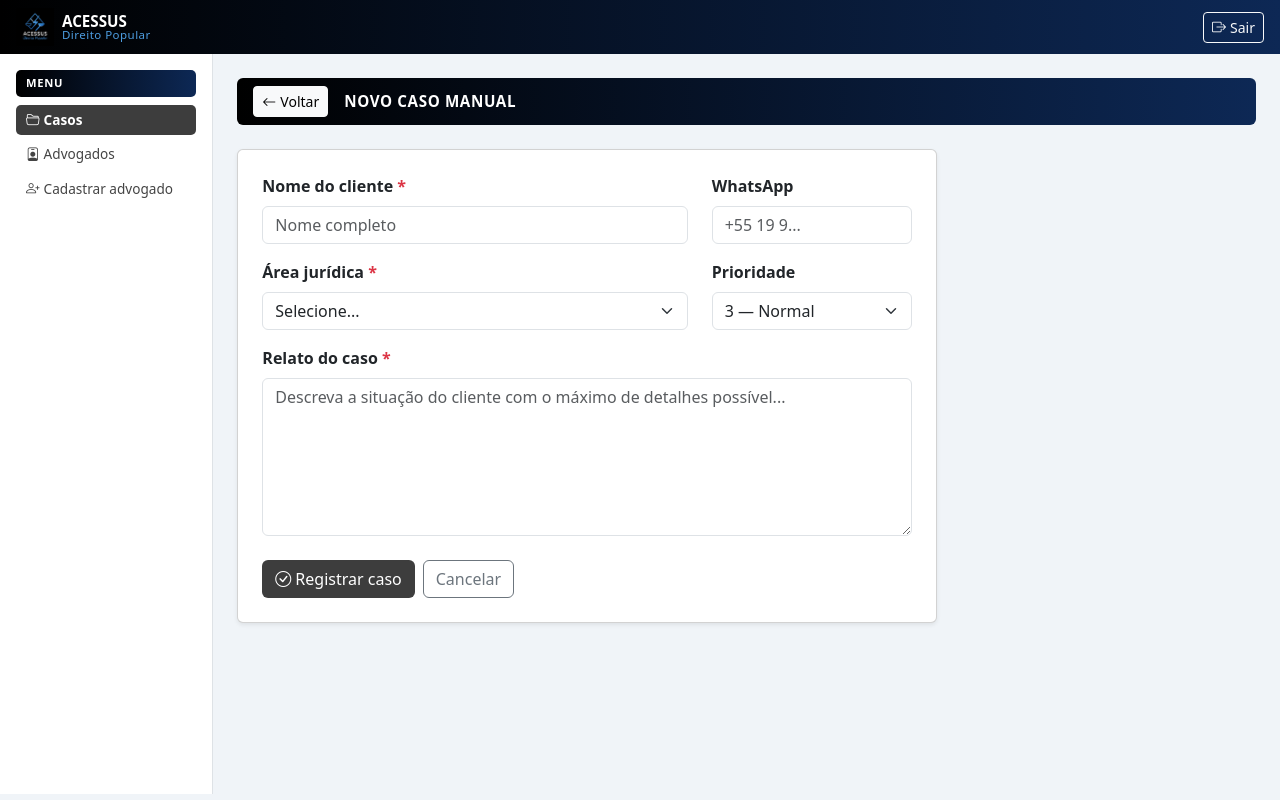
After one commit to FabianaGitHub/agente-triagem-juridica, a Flask app: page /advogados/novo-caso in a window 1280 px wide. The commit adds this page. Run offline with Flask 3, Linux system fonts and the light colour scheme; the visitor is signed in with stand-in values (Sample User, id 1).

Commit message:
Adiciona cadastro manual de casos no painel web
- Rota /advogados/novo-caso (GET/POST)
- Campos: nome, whatsapp, area juridica, prioridade, relato
- Botao Novo caso na barra do dashboard
- Protocolo gerado automaticamente com gerar_id_sequencial()

Co-Authored-By: Claude Sonnet 4.6 <noreply@anthropic.com>

```diff
--- a/ia/integracao_whatsapp.py
+++ b/ia/integracao_whatsapp.py
@@ -751,6 +751,40 @@ def baixar_pdf(caso_id):
 
 # ── Gestão de advogados ───────────────────────────────────────────────────────
 
+@app.route('/advogados/novo-caso', methods=['GET', 'POST'])
+@requer_login
+def novo_caso_manual():
+    from banco.banco_dados import inserir_caso
+    erro = None
+    if request.method == 'POST':
+        nome      = request.form.get('nome', '').strip()
+        whatsapp  = request.form.get('whatsapp', '').strip()
+        area      = request.form.get('area', '').strip()
+        prioridade = request.form.get('prioridade', '3').strip()
+        relato    = request.form.get('relato', '').strip()
+
+        if not nome or not relato or not area:
+            erro = 'Nome, área jurídica e relato são obrigatórios.'
+        else:
+            protocolo = gerar_id_sequencial()
+            inserir_caso(
+                id_caso=protocolo,
+                nome_cliente=nome,
+                email='',
+                whatsapp=whatsapp,
+                relato=relato,
+                tipo_caso=area,
+                prioridade=f'Prioridade {prioridade}',
+                anexos='',
+                encaminhamento='Cadastro manual'
+            )
+            return redirect(url_for('dashboard'))
+
+    return render_template('novo_caso.html',
+                           areas_juridicas=AREAS_JURIDICAS,
+                           erro=erro)
+
+
 @app.route('/advogados/lista')
 @requer_login
 def lista_advogados():
--- /dev/null
+++ b/templates/novo_caso.html
@@ -0,0 +1,91 @@
+{% extends "base.html" %}
+{% block titulo %}Novo Caso{% endblock %}
+{% block conteudo %}
+<div class="row g-0">
+
+  <!-- Sidebar -->
+  <div class="col-md-3 col-lg-2 sidebar p-3">
+    <div class="secao-header">Menu</div>
+    <a href="/advogados" class="filtro-link ativo mb-1">
+      <i class="bi bi-folder2-open me-1"></i>Casos
+    </a>
+    <a href="/advogados/lista" class="filtro-link mb-1">
+      <i class="bi bi-person-badge me-1"></i>Advogados
+    </a>
+    <a href="/advogados/cadastrar" class="filtro-link">
+      <i class="bi bi-person-plus me-1"></i>Cadastrar advogado
+    </a>
+  </div>
+
+  <!-- Formulário -->
+  <div class="col-md-9 col-lg-10 p-4">
+
+    <div class="d-flex align-items-center mb-4 px-3 py-2 rounded gap-3"
+         style="background: linear-gradient(90deg, #000000 0%, #0d2855 100%);">
+      <a href="/advogados" class="btn btn-sm btn-light">
+        <i class="bi bi-arrow-left me-1"></i>Voltar
+      </a>
+      <h5 class="fw-bold mb-0 text-white" style="font-size:.95rem; letter-spacing:.04em;">NOVO CASO MANUAL</h5>
+    </div>
+
+    {% if erro %}
+    <div class="alert alert-danger">{{ erro }}</div>
+    {% endif %}
+
+    <div class="card shadow-sm" style="max-width:700px;">
+      <div class="card-body p-4">
+        <form method="POST" action="/advogados/novo-caso">
+
+          <div class="row mb-3">
+            <div class="col-8">
+              <label class="form-label fw-semibold">Nome do cliente <span class="text-danger">*</span></label>
+              <input type="text" name="nome" class="form-control" placeholder="Nome completo" required>
+            </div>
+            <div class="col-4">
+              <label class="form-label fw-semibold">WhatsApp</label>
+              <input type="text" name="whatsapp" class="form-control" placeholder="+55 19 9...">
+            </div>
+          </div>
+
+          <div class="row mb-3">
+            <div class="col-8">
+              <label class="form-label fw-semibold">Área jurídica <span class="text-danger">*</span></label>
+              <select name="area" class="form-select" required>
+                <option value="">Selecione...</option>
+                {% for area in areas_juridicas %}
+                <option value="{{ area }}">{{ area }}</option>
+                {% endfor %}
+                <option value="Indefinida">Indefinida</option>
+              </select>
+            </div>
+            <div class="col-4">
+              <label class="form-label fw-semibold">Prioridade</label>
+              <select name="prioridade" class="form-select">
+                <option value="1">1 — Alta</option>
+                <option value="2">2 — Média</option>
+                <option value="3" selected>3 — Normal</option>
+              </select>
+            </div>
+          </div>
+
+          <div class="mb-4">
+            <label class="form-label fw-semibold">Relato do caso <span class="text-danger">*</span></label>
+            <textarea name="relato" class="form-control" rows="6"
+                      placeholder="Descreva a situação do cliente com o máximo de detalhes possível..."
+                      required></textarea>
+          </div>
+
+          <div class="d-flex gap-2">
+            <button type="submit" class="btn text-white" style="background-color:#3d3d3d;">
+              <i class="bi bi-check-circle me-1"></i>Registrar caso
+            </button>
+            <a href="/advogados" class="btn btn-outline-secondary">Cancelar</a>
+          </div>
+
+        </form>
+      </div>
+    </div>
+
+  </div>
+</div>
+{% endblock %}
```
Also changed, not shown: templates/dashboard.html (+6 -1 lines).
